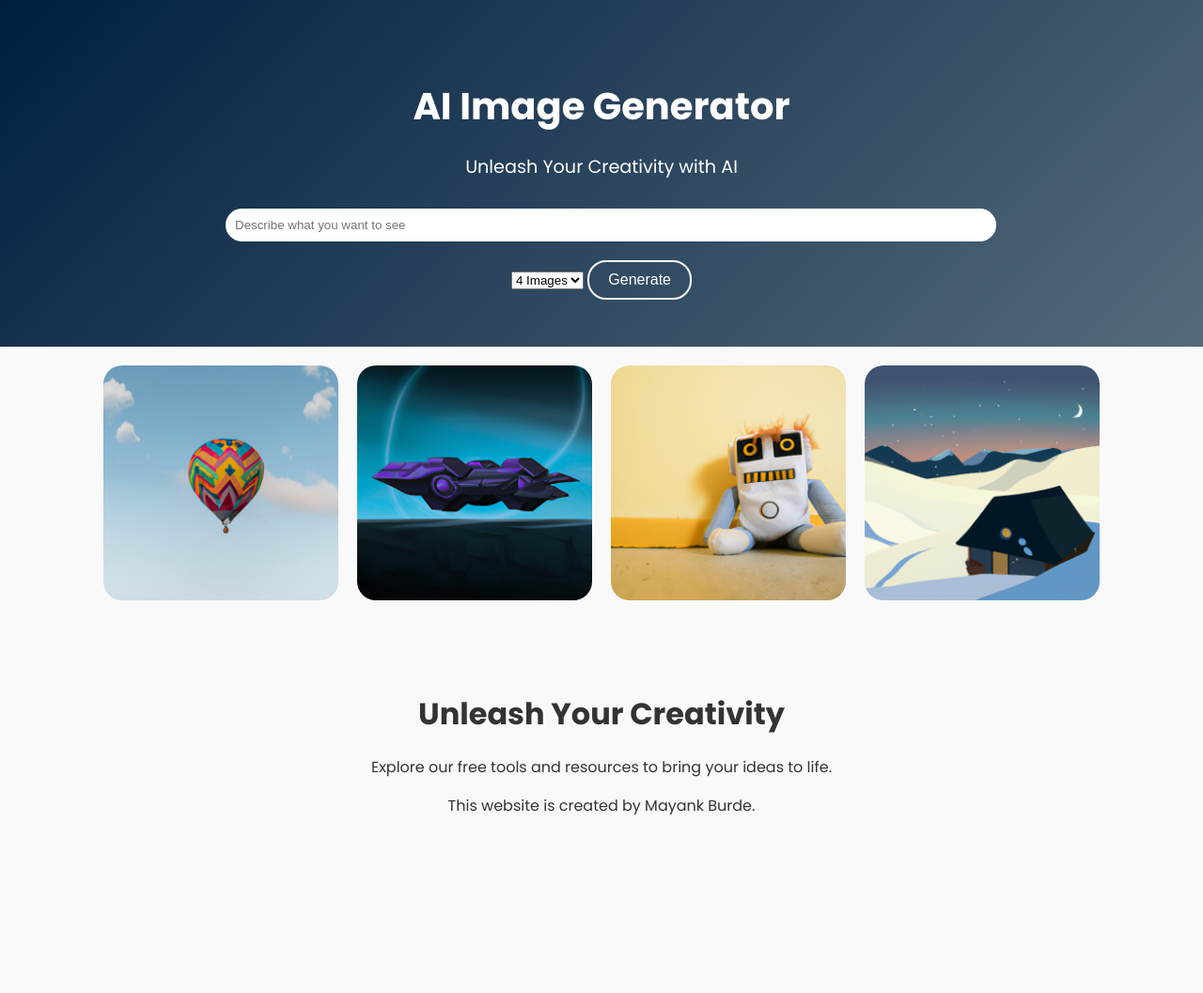
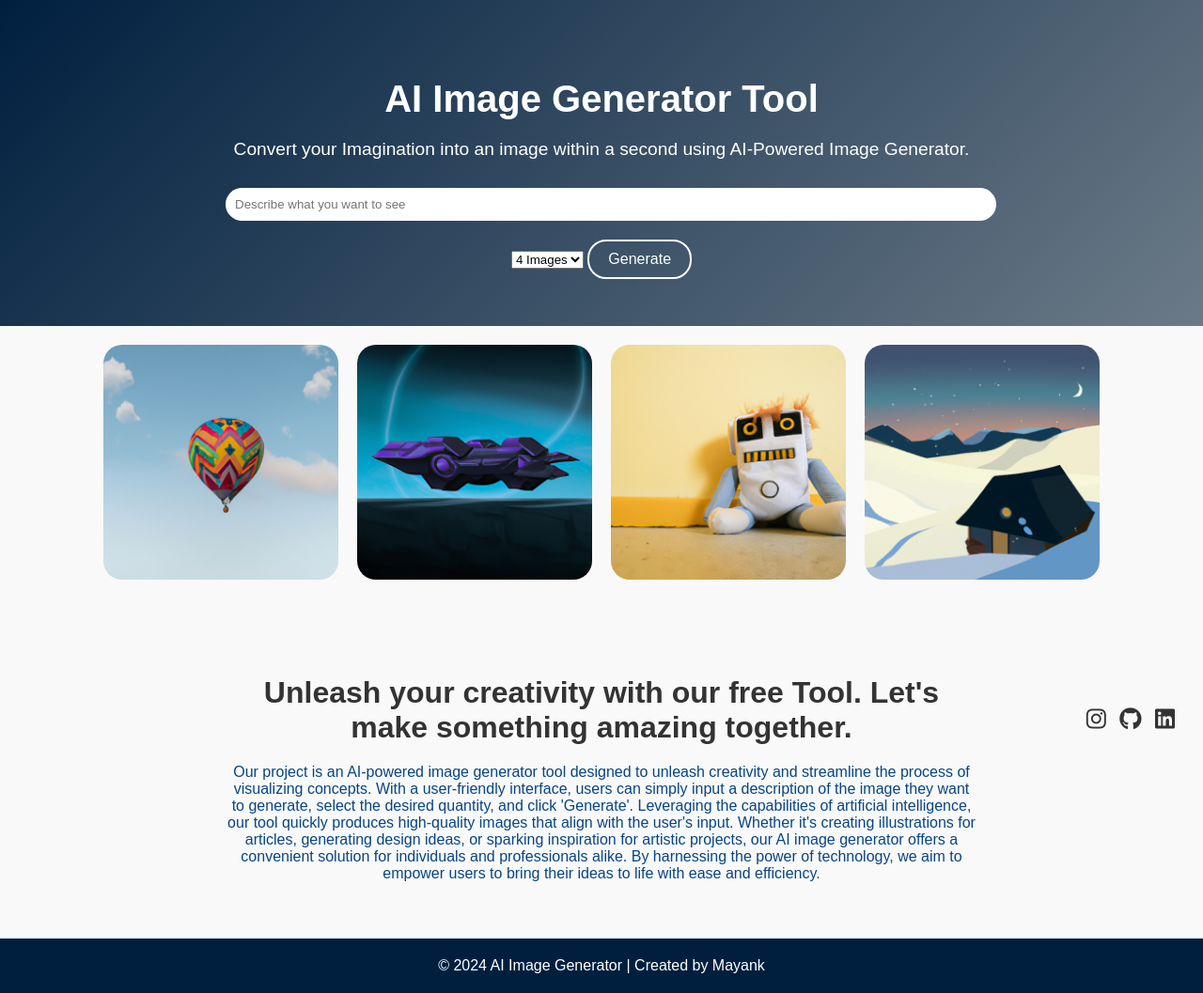
Before and after one commit to Mayankmb07/AI_Image_Generator_-My-First-Project-, a plain HTML site: page index.html in a window 1280 px wide. Shown: the whole page at 94% size. Before the commit the page ends 930 px from the top, so only its background shows below. Drawn offline with Linux system fonts and the light colour scheme.

Commit message:
third commit html and css modification in logo

```diff
--- a/index.html
+++ b/index.html
@@ -3,17 +3,17 @@
 <head>
   <meta charset="UTF-8">
   <meta name="viewport" content="width=device-width, initial-scale=1.0">
-  <title>AI Image Generator | Creative Webpage</title>
+  <title>AI Image Generator HTML CSS and JavaScript | CodingNepal</title>
   <link rel="stylesheet" href="style.css">
-  <link href="https://fonts.googleapis.com/css2?family=Poppins:wght@400;700&display=swap" rel="stylesheet">
+  <link rel="stylesheet" href="https://cdnjs.cloudflare.com/ajax/libs/font-awesome/5.15.4/css/all.min.css"> <!-- Font Awesome CSS -->
   <script src="script.js" defer></script>
 </head>
 <body>
 
 <section class="image-generator">
   <div class="content">
-    <h1 class="title">AI Image Generator</h1>
-    <p class="subtitle">Unleash Your Creativity with AI</p>
+    <h1 class="title">AI Image Generator Tool</h1>
+    <p class="subtitle">Convert your Imagination into an image within a second using AI-Powered Image Generator.</p>
     <form action="#" class="generate-form">
       <input class="prompt-input" type="text" placeholder="Describe what you want to see" required>
       <div class="controls">
@@ -36,12 +36,22 @@
   <div class="img-card"><img src="images/img-4.jpg" alt="image"></div>
 </section>
 
-<!-- Additional content to make the website scrollable -->
-<div class="additional-content">
-  <h2 class="additional-title">Unleash Your Creativity</h2>
-  <p class="additional-text">Explore our free tools and resources to bring your ideas to life.</p>
-  <p class="additional-text">This website is created by Mayank Burde.</p>
+<section class="additional-content">
+  <h3 class="additional-title">Unleash your creativity with our free Tool. Let's make something amazing together.</h3>
+  <p class="additional-text">Our project is an AI-powered image generator tool designed to unleash creativity and streamline the process of visualizing concepts. With a user-friendly interface, users can simply input a description of the image they want to generate, select the desired quantity, and click 'Generate'. Leveraging the capabilities of artificial intelligence, our tool quickly produces high-quality images that align with the user's input. Whether it's creating illustrations for articles, generating design ideas, or sparking inspiration for artistic projects, our AI image generator offers a convenient solution for individuals and professionals alike. By harnessing the power of technology, we aim to empower users to bring their ideas to life with ease and efficiency.</p>
+</section>
+<div class="social-icons">
+  <a href="https://www.instagram.com/mayank_burde" target="_blank"><i class="fab fa-instagram"></i></a>
+  <a href="https://github.com/Mayankmb07" target="_blank"><i class="fab fa-github"></i></a>
+  <a href="https://www.linkedin.com/in/your_username" target="_blank"><i class="fab fa-linkedin"></i></a>
 </div>
+
+<footer class="footer">
+  <div class="footer-content">
+    <p>&copy; 2024 AI Image Generator | Created by Mayank</p>
+  </div>
+</footer>
+
 
 </body>
 </html>
--- a/style.css
+++ b/style.css
@@ -9,7 +9,7 @@ body {
 
 /* Image Generator Section */
 .image-generator {
-  background: linear-gradient(135deg, #001F3F, #556a7c); /* Updated gradient color */
+  background: linear-gradient(135deg, #001F3F, #6b7a87); /* Updated gradient color */
   color: #fff;
   padding: 50px 0;
   text-align: center;
@@ -69,11 +69,12 @@ body {
   overflow: hidden;
   border-radius: 20px;
   transition: all 0.3s ease; /* Transition effect */
+  box-shadow: 0 0 10px rgba(255, 255, 255, 0); /* Initial box shadow */
 }
 
 .img-card:hover {
   transform: scale(1.05); /* Scale effect on hover */
-  box-shadow: 0 0 20px rgba(92, 5, 132, 0.8); /* Lightening glow effect on hover */
+  box-shadow: 0 0 20px rgba(158, 29, 29, 0.5); /* Lightening glow effect on hover */
 }
 
 .img-card img {
@@ -100,7 +101,6 @@ body {
   box-shadow: 0 0 10px 5px rgba(210, 217, 8, 0.886); /* Glow effect on click */
 }
 
-
 /* Additional Content Section */
 .additional-content {
   padding: 50px 0;
@@ -117,6 +117,23 @@ body {
 .additional-text {
   font-size: 1rem;
   margin-bottom: 10px;
+}
+
+/* Footer Section */
+.footer {
+  background-color: #001F3F; /* Match with the background color of image generator section */
+  color: #fff;
+  padding: 20px 0;
+  text-align: center;
+}
+
+.footer-content {
+  max-width: 800px;
+  margin: 0 auto;
+}
+
+.footer p {
+  margin: 0;
 }
 
 /* Responsive Styling */
@@ -149,3 +166,51 @@ body {
     width: calc(100% - 20px);
   }
 }
+
+.additional-text{
+  color: #074583;
+}
+
+.social-icons {
+  margin-top: 20px;
+}
+.social-icons a {
+  color: #333;
+  text-decoration: none;
+  font-size: 24px;
+  margin-right: 10px;
+}
+
+body {
+  margin: 0;
+  padding: 0;
+  font-family: 'Poppins', sans-serif;
+  background-color: #f9f9f9;
+  color: #333;
+  position: relative;
+  min-height: 100vh;
+}
+
+/* Social Icons Styles */
+.social-icons {
+  position: fixed;
+  bottom: 20px;
+  right: 20px;
+}
+
+.social-icons a {
+  color: #333;
+  text-decoration: none;
+  font-size: 24px;
+  margin-right: 10px;
+}
+
+.fab fa-instagram{
+  transform: scale(1.05);
+  box-shadow: 0 0 20px rgba(166, 211, 6, 0.5);
+}
+
+.fab fa-github{
+  transform: scale(1.05);
+  box-shadow: 0 0 20px rgba(205, 255, 25, 0.5);
+}
```
